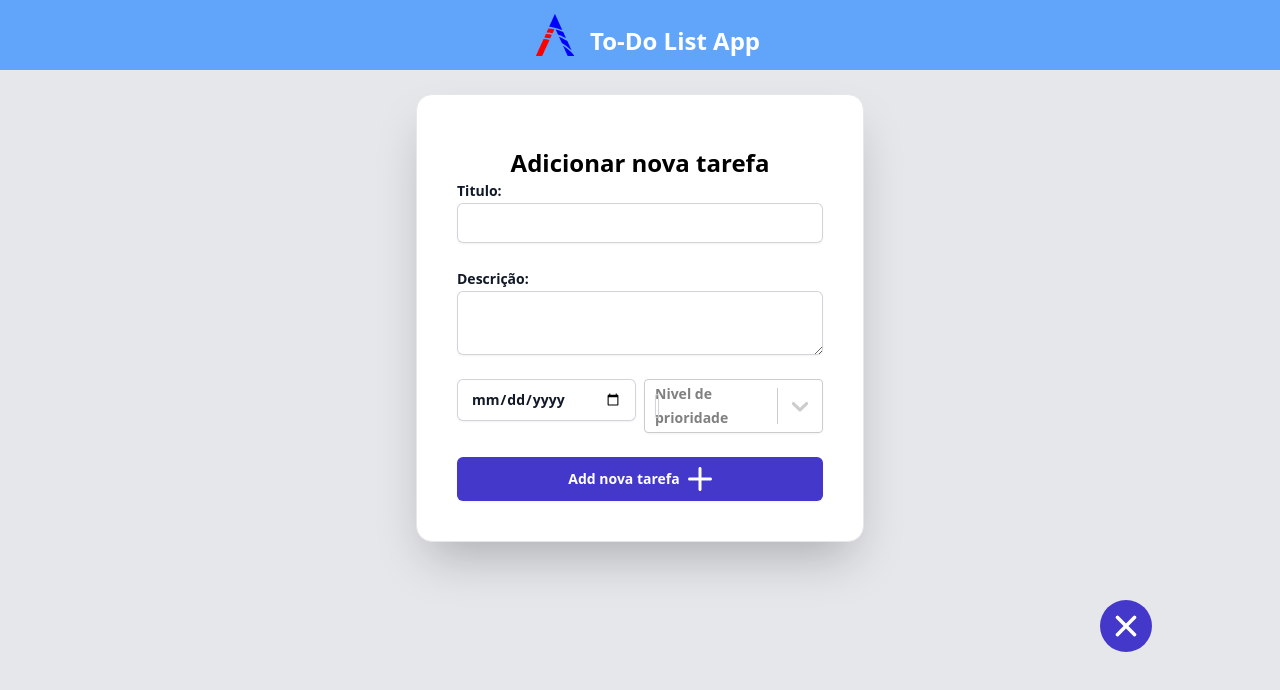
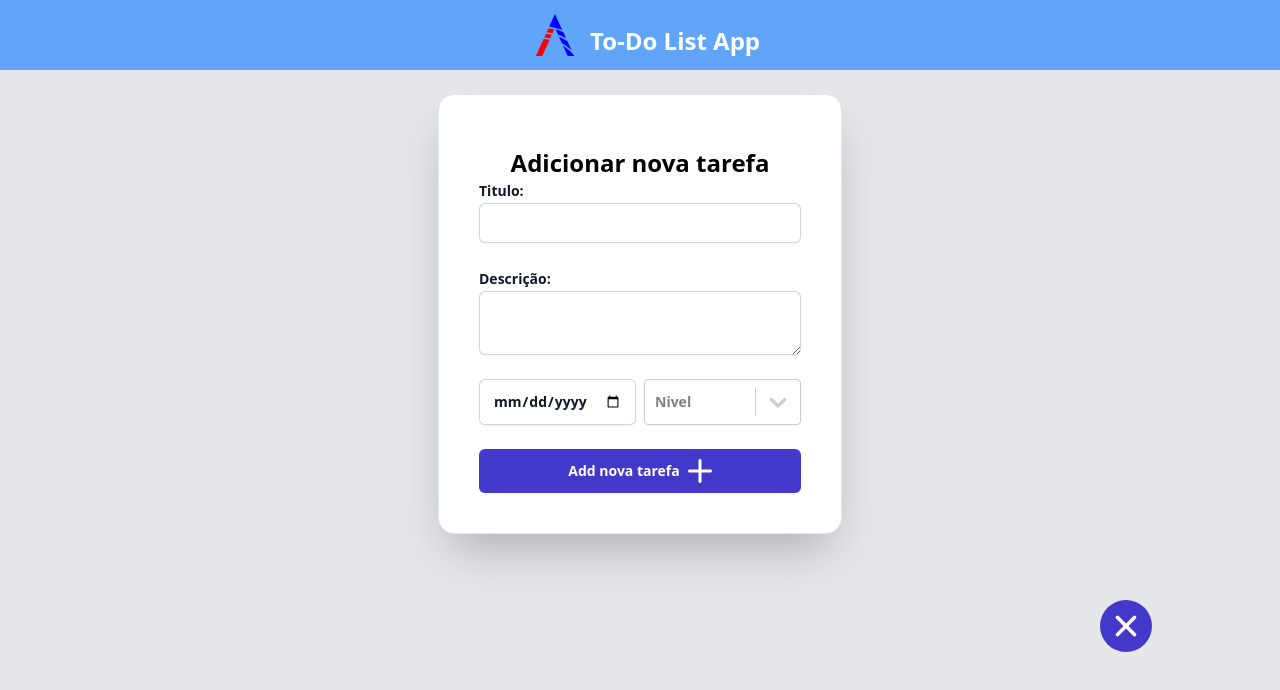
Before and after one commit to uezili/frontend-ascan, a React (Vite) app: page / in a window 1280 px wide. Both pictures are taken after a click on the button 1126 px from the left and 626 px from the top of the page. Shown: the top 690 px of the page. Built offline with nearby package versions, Linux system fonts and the light colour scheme.

Commit message:
Close modal after submit.

```diff
--- a/src/components/Modal/index.jsx
+++ b/src/components/Modal/index.jsx
@@ -5,18 +5,19 @@ import { Plus } from '../../../assets/icons/plus';
 
 export const Modal = () => {
 	const [isOpen, setIsOpen] = useState(false);
-	const [rotate, setRotate] = useState(0);
+	const [rotate, setRotate] = useState('');
 
 	const openModal = () => {
 		if (isOpen == true) {
 			setIsOpen(false);
 			setRotate('rotate-0');
+			() => openModal;
 		} else {
 			setIsOpen(true);
 			setRotate('rotate-45');
 		}
 	};
-
+	console.log(isOpen);
 	return (
 		<div className="flex justify-center ">
 			<button className="open-modal" onClick={openModal}>
@@ -26,7 +27,7 @@ export const Modal = () => {
 			{isOpen && (
 				<div className="modal">
 					<div className="modal-content">
-						<ToDoForm />
+						<ToDoForm onAfterSubmit={() => setIsOpen(false)} />
 					</div>
 				</div>
 			)}
--- a/src/components/ToDoForm/index.jsx
+++ b/src/components/ToDoForm/index.jsx
@@ -5,7 +5,7 @@ import { useDispatch } from 'react-redux';
 import { addTodo } from '../../actions/toDoActions';
 import { Plus } from '../../../assets/icons/plus';
 
-export const ToDoForm = () => {
+export const ToDoForm = ({ onAfterSubmit }) => {
 	const [title, setTitle] = useState('');
 	const [description, setDescription] = useState('');
 	const [dueDate, setDueDate] = useState('');
@@ -25,6 +25,7 @@ export const ToDoForm = () => {
 		setDescription('');
 		setDueDate('');
 		setPriority(null);
+		onAfterSubmit();
 	};
 
 	return (
@@ -71,7 +72,7 @@ export const ToDoForm = () => {
 							defaultValue={priority}
 							onChange={setPriority}
 							options={options}
-							placeholder="Nivel de prioridade"
+							placeholder="Nivel"
 						/>
 					</div>
 				</div>
--- a/src/components/ToDoForm/styles.css
+++ b/src/components/ToDoForm/styles.css
@@ -18,7 +18,7 @@ input[type="text"] {
 }
 
 input[type="date"]{
-  @apply block rounded-md w-full border-0 px-3.5 py-2 text-gray-900 shadow-sm ring-1 ring-inset ring-gray-300 placeholder:text-gray-400 focus:ring-2 focus:ring-inset focus:ring-indigo-600 sm:text-sm sm:leading-6;
+  @apply block rounded-md w-full border-0 px-3.5 py-2.5 text-gray-900 shadow-sm ring-1 ring-inset ring-gray-300 placeholder:text-gray-400 focus:ring-2 focus:ring-inset focus:ring-indigo-600 sm:text-sm sm:leading-6;
 }
 
 .description{
@@ -28,6 +28,7 @@ input[type="date"]{
 button[type="submit"]{
   @apply flex justify-center items-center w-full rounded-md bg-indigo-700 px-3.5 py-2.5 text-center text-sm text-white shadow-sm hover:bg-indigo-500 focus-visible:outline focus-visible:outline-2 focus-visible:outline-offset-2 focus-visible:outline-indigo-600;
 }
+
 button[type="submit"] svg{
   @apply ml-2 w-6 h-6;
 }
@@ -35,3 +36,8 @@ button[type="submit"] svg{
 .select{
   @apply block w-full rounded-md border-0 text-gray-900 shadow-sm ring-1 ring-inset ring-gray-300 placeholder:text-gray-400 focus:ring-2 focus:ring-inset focus:ring-indigo-600 sm:text-sm sm:leading-6;
 }
+
+.select input{
+  grid-area: auto !important;
+  min-width: 0px !important;
+}
--- a/src/components/ToDoList/styles.css
+++ b/src/components/ToDoList/styles.css
@@ -1,4 +1,4 @@
 
 .todo-list{
-  @apply mr-8 mt-8;
+  @apply m-8;
 }
```
